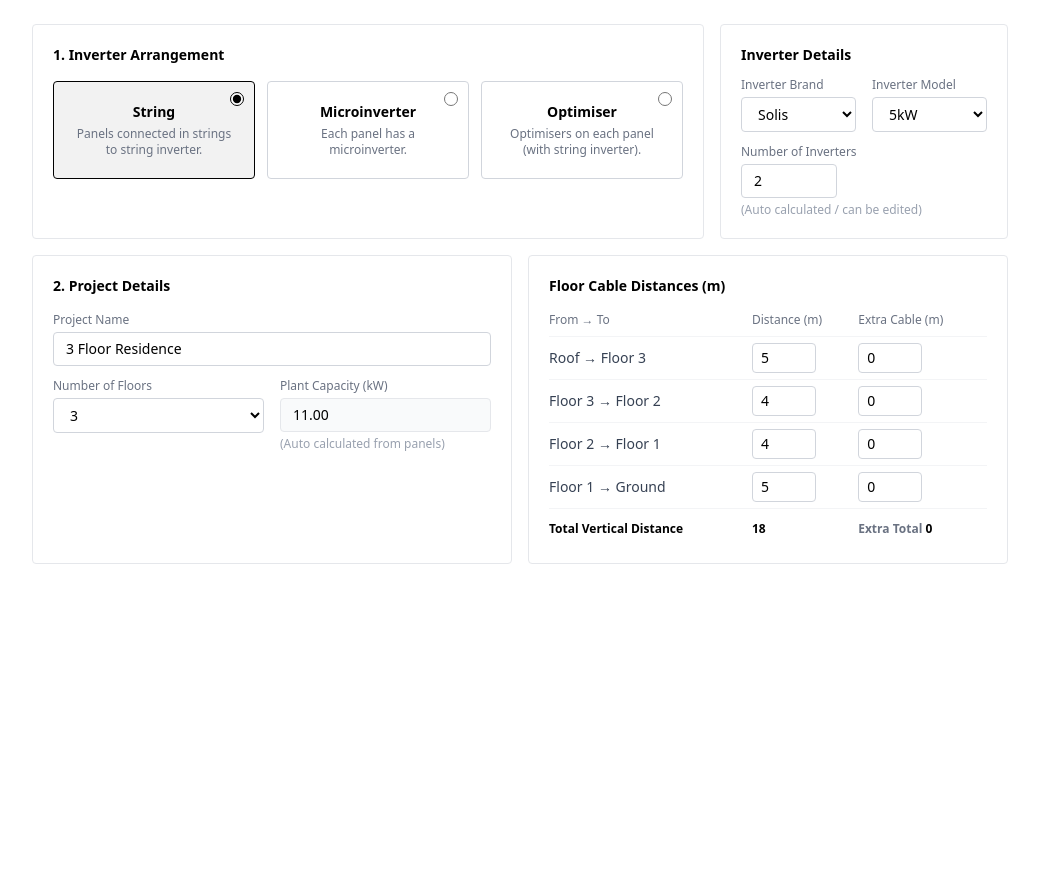
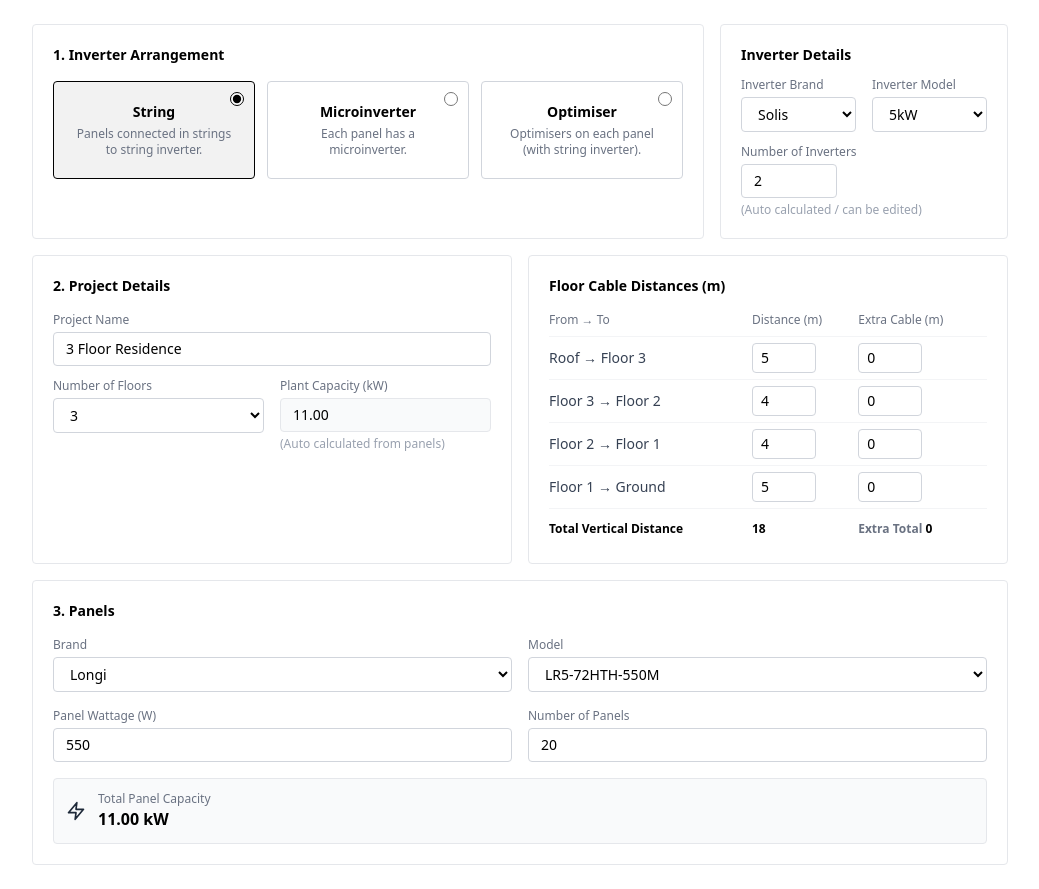
Before and after one commit to soares-roydon/solar-cost-estimator, a Next.js app: page / in a window 1280 px wide. Shown: the whole page, without its empty margins (120-1159 px from the left). Before the commit the page ends 800 px from the top, so only its background shows below. Built offline with nearby package versions, Linux system fonts and the light colour scheme.

Commit message:
feat: add panels section component

```diff
--- a/app/page.tsx
+++ b/app/page.tsx
@@ -1,11 +1,13 @@
 import InverterArrangement from '@/components/sections/inverter-arrangement/arrangement';
 import ProjectDetails from '@/components/sections/project-details/project-details';
+import Panels from '@/components/sections/panels/panels';
 
 export default function Home() {
   return (
     <main className="mx-auto max-w-5xl space-y-4 p-6">
       <InverterArrangement />
       <ProjectDetails />
+      <Panels />
     </main>
   );
 }
--- /dev/null
+++ b/components/sections/panels/data.ts
@@ -0,0 +1,35 @@
+export interface PanelModel {
+  model: string;
+  wattage: number;
+}
+
+export interface PanelBrand {
+  brand: string;
+  models: PanelModel[];
+}
+
+// Dummy data — will come from Excel sheet later
+export const panelBrandsData: PanelBrand[] = [
+  {
+    brand: 'Longi',
+    models: [
+      { model: 'LR5-72HTH-550M', wattage: 550 },
+      { model: 'LR5-72HBD-545M', wattage: 545 },
+      { model: 'LR5-54HTB-430M', wattage: 430 },
+    ],
+  },
+  {
+    brand: 'Canadian Solar',
+    models: [
+      { model: 'HiKu6 CS6W-550MS', wattage: 550 },
+      { model: 'BiHiKu7 CS7N-660MS', wattage: 660 },
+    ],
+  },
+  {
+    brand: 'Jinko Solar',
+    models: [
+      { model: 'Tiger Pro 72HC 540M', wattage: 540 },
+      { model: 'Tiger Neo 78HL4 620M', wattage: 620 },
+    ],
+  },
+];
--- /dev/null
+++ b/components/sections/panels/panels.tsx
@@ -0,0 +1,99 @@
+'use client';
+
+import { useState } from 'react';
+import Select from '@/components/ui/select';
+import NumberInput from '@/components/ui/number-input';
+import { panelBrandsData } from '@/components/sections/panels/data';
+
+const Panels = () => {
+  const [selectedBrand, setSelectedBrand] = useState(panelBrandsData[0].brand);
+  const [selectedModel, setSelectedModel] = useState(panelBrandsData[0].models[0].model);
+  const [wattage, setWattage] = useState<number>(panelBrandsData[0].models[0].wattage);
+  const [numberOfPanels, setNumberOfPanels] = useState<number>(20);
+
+  const currentBrand = panelBrandsData.find((b) => b.brand === selectedBrand);
+  const availableModels = currentBrand?.models ?? [];
+
+  const handleBrandChange = (brand: string) => {
+    setSelectedBrand(brand);
+    const newBrand = panelBrandsData.find((b) => b.brand === brand);
+    if (newBrand && newBrand.models.length > 0) {
+      const firstModel = newBrand.models[0];
+      setSelectedModel(firstModel.model);
+      setWattage(firstModel.wattage);
+    }
+  };
+
+  const handleModelChange = (modelName: string) => {
+    setSelectedModel(modelName);
+    const foundModel = availableModels.find((m) => m.model === modelName);
+    if (foundModel) {
+      setWattage(foundModel.wattage);
+    }
+  };
+
+  const totalCapacityKW = (((wattage || 0) * (numberOfPanels || 0)) / 1000).toFixed(2);
+
+  return (
+    <section className="rounded border border-gray-200 p-5">
+      <h2 className="mb-4 text-sm font-semibold">3. Panels</h2>
+
+      <div className="flex flex-col gap-4">
+        {/* Row 1: Brand & Model */}
+        <div className="grid grid-cols-1 gap-4 sm:grid-cols-2">
+          <Select
+            label="Brand"
+            value={selectedBrand}
+            onChange={handleBrandChange}
+            options={panelBrandsData.map((b) => ({ label: b.brand, value: b.brand }))}
+          />
+          <Select
+            label="Model"
+            value={selectedModel}
+            onChange={handleModelChange}
+            options={availableModels.map((m) => ({ label: m.model, value: m.model }))}
+          />
+        </div>
+
+        {/* Row 2: Panel Wattage (W) & Number of Panels */}
+        <div className="grid grid-cols-1 gap-4 sm:grid-cols-2">
+          <NumberInput
+            label="Panel Wattage (W)"
+            value={wattage}
+            onChange={setWattage}
+            min={0}
+            className="w-full px-3 py-1.5"
+          />
+          <NumberInput
+            label="Number of Panels"
+            value={numberOfPanels}
+            onChange={setNumberOfPanels}
+            min={1}
+            className="w-full px-3 py-1.5"
+          />
+        </div>
+
+        {/* Total Panel Capacity Banner */}
+        <div className="flex items-center gap-3 rounded border border-gray-200 bg-gray-50 p-3">
+          <svg
+            className="h-5 w-5 text-gray-800"
+            viewBox="0 0 24 24"
+            fill="none"
+            stroke="currentColor"
+            strokeWidth="2"
+            strokeLinecap="round"
+            strokeLinejoin="round"
+          >
+            <path d="M13 2L3 14h9l-1 8 10-12h-9l1-8z" />
+          </svg>
+          <div className="flex flex-col">
+            <span className="text-xs text-gray-500">Total Panel Capacity</span>
+            <span className="text-base font-semibold">{totalCapacityKW} kW</span>
+          </div>
+        </div>
+      </div>
+    </section>
+  );
+};
+
+export default Panels;
```
